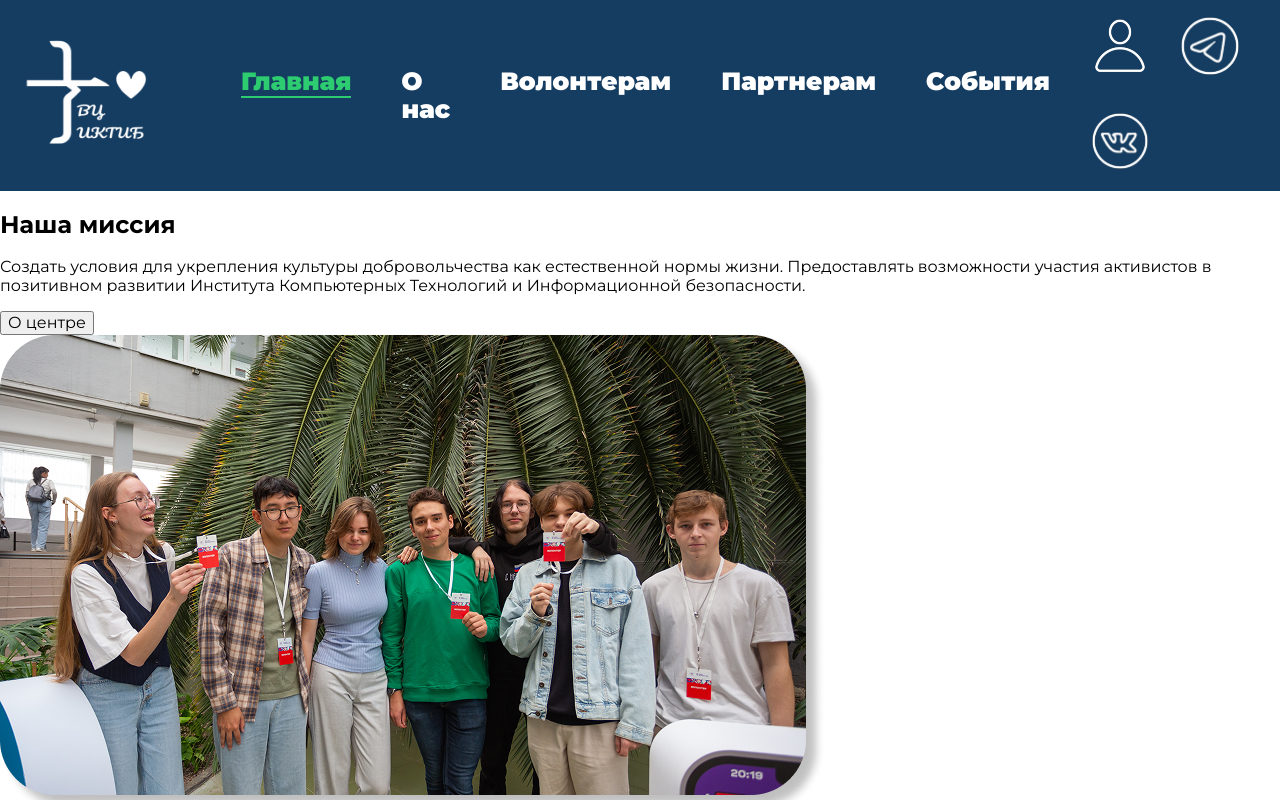
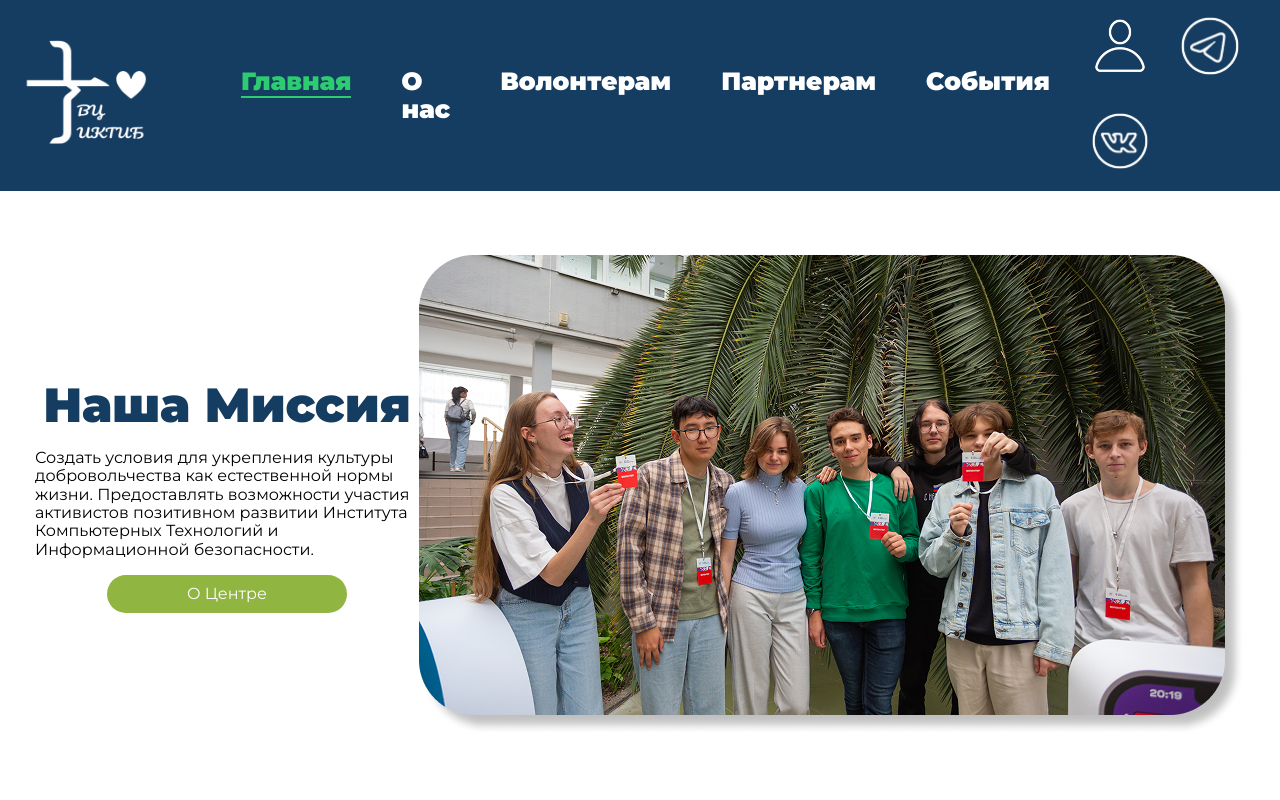
Before and after one commit to VsevolodEpihin/rybka, a React (Vite) app: page / in a window 1280 px wide. Shown: the top 800 px of the page. Built offline with nearby package versions, Linux system fonts and the light colour scheme.

Commit message:
change navigation

```diff
--- /dev/null
+++ b/src/components/Button/Button.module.css
@@ -0,0 +1,14 @@
+.btn {
+  background-color: #90B541;
+  color: white;
+  border-radius: 55px;
+  border: none;
+  padding: 10px 80px;
+  cursor: pointer;
+}
+
+.btn:hover {
+  background-color: #7a9a37;
+  top: -2px;
+  box-shadow: 0 4px 15px rgba(0,0,0,0.2);
+}
--- /dev/null
+++ b/src/components/Button/Button.tsx
@@ -0,0 +1,18 @@
+import { ReactNode } from 'react';
+
+import styles from './Button.module.css';
+
+interface ButtonProps {
+  children: ReactNode;
+}
+
+const Button = ({  children }: ButtonProps) => {
+
+  return (
+    <button className={styles.btn}>
+      {children}
+    </button>
+  )
+}
+
+export default Button;
--- /dev/null
+++ b/src/components/InfoBox/InfoBox.module.css
@@ -0,0 +1,22 @@
+.container {
+  display: flex;
+  justify-content: center;
+  align-items: center;
+  text-align: center;
+  margin: 5% 0;
+}
+
+.infoContainer {
+  width: 30%;
+}
+
+.text {
+  text-align: left;
+}
+
+.title {
+  font-size: 48px;
+  font-weight: 900;
+  margin: 0;
+  color: #153D61;
+}
--- /dev/null
+++ b/src/components/InfoBox/InfoBox.tsx
@@ -0,0 +1,35 @@
+import Button from '../Button/Button';
+import styles from './InfoBox.module.css';
+
+interface InfoBoxProps {
+  title: string;
+  text: string;
+  textButton?: string;
+  pathImg: string;
+  altText: string;
+}
+
+const InfoBox = ({
+  title,
+  textButton,
+  text,
+  pathImg,
+  altText,
+}: InfoBoxProps) => {
+  return (
+    <div className={styles.container}>
+      <div className={styles.infoContainer}>
+        <h2 className={styles.title}>{title}</h2>
+        <p className={styles.text}>
+          {text}
+        </p>
+        {textButton && <Button>{textButton}</Button>}
+      </div>
+      <div className={styles.imgContainer}>
+        <img src={pathImg} alt={altText} />
+      </div>
+    </div>
+  )
+}
+
+export default InfoBox
--- a/src/pages/AboutUsPage/AboutUsPage.tsx
+++ b/src/pages/AboutUsPage/AboutUsPage.tsx
@@ -2,9 +2,9 @@ import { AboutUs } from '../';
 
 const AboutUsPage = () => {
   return (
-    <div>
+    <>
       <AboutUs />
-    </div>
+    </>
   )
 }
 
--- a/src/pages/HomePage/HomePage.tsx
+++ b/src/pages/HomePage/HomePage.tsx
@@ -2,7 +2,7 @@ import {
   CardNews,
   Footer,
   Header,
-  Mission,
+  InfoBox,
   Partners,
   Volunteer
 } from '../';
@@ -11,7 +11,15 @@ const HomePage = () => {
   return (
     <>
       <Header />
-      <Mission />
+       <InfoBox
+        title='Наша Миссия'
+        text='Создать условия для укрепления культуры добровольчества
+        как естественной нормы жизни. Предоставлять возможности участия активистов позитивном
+        развитии Института Компьютерных Технологий и Информационной безопасности.'
+        textButton='О Центре'
+        pathImg='/palm.png'
+        altText='palm'
+       />
       <Partners />
       <Volunteer />
       <CardNews />
--- a/src/pages/index.ts
+++ b/src/pages/index.ts
@@ -1,5 +1,6 @@
-export { default as AboutUs } from './AboutUsPage/AboutUsPage';
-export { default as CardNews } from '../components/CardNews/CardNews'
+export { default as AboutUs } from '../components/AboutUs/AboutUs';
+export { default as CardNews } from '../components/CardNews/CardNews';
+export { default as InfoBox } from '../components/InfoBox/InfoBox';
 export { default as Footer } from '../components/Footer/Footer';
 export { default as Header } from '../components/Header/Header';
 export { default as Mission } from '../components/Mission/Mission';
```
Also changed, not shown: src/components/Header/Header.tsx (indentation only).
